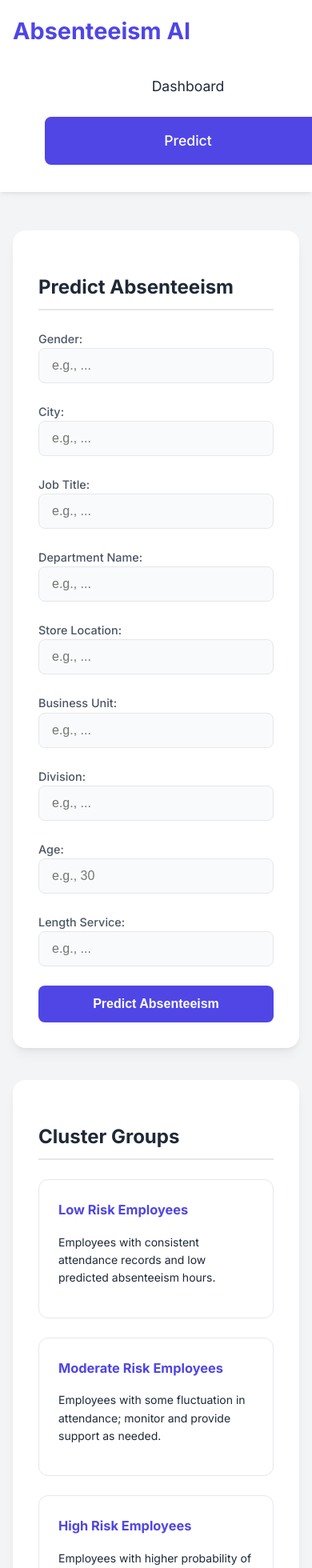
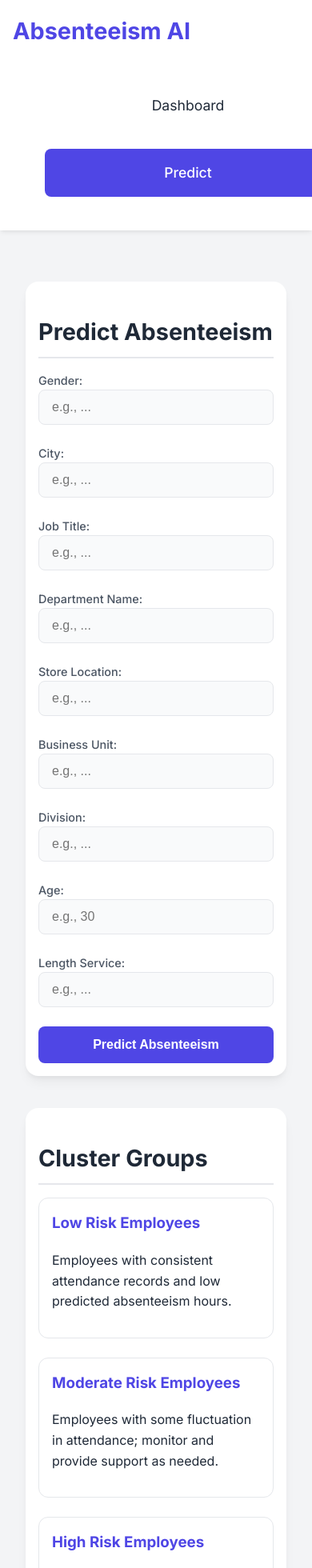
Before and after one commit to arshad-v/absenteeism-frontend, a React (Vite) app: page /predict in a window 390 px wide. Shown: the top 1960 px of the page at 80% size. Built offline with nearby package versions, Linux system fonts and the light colour scheme.

Commit message:
fix(css): Overhaul mobile UI for better responsiveness

```diff
--- a/src/style.css
+++ b/src/style.css
@@ -163,30 +163,92 @@ button:disabled {
 }
 
 /* --- Responsive Design --- */
+/* ==========================================
+   Mobile Responsive Styles
+========================================== */
+
 @media (max-width: 768px) {
-  body {
-    font-size: 14px;
-  }
-
-  .container {
+  /* --- General Layout --- */
+  section {
     padding: 1rem;
   }
 
-  h1 {
-    font-size: 2rem;
+  h2 {
+    font-size: 1.8rem;
+    margin-bottom: 1rem;
   }
 
-  h2 {
+  /* --- Navbar --- */
+  .navbar ul {
+    flex-direction: column;
+    align-items: center;
+    padding-top: 1rem;
+  }
+
+  .navbar li {
+    margin: 0.5rem 0;
+  }
+
+  /* --- Analytics Dashboard (HomePage) --- */
+  .eda-grid {
+    grid-template-columns: 1fr; /* Stack plots vertically */
+    gap: 1.5rem;
+    padding: 0;
+  }
+
+  .eda-image h3 {
+    font-size: 1rem;
+  }
+
+  /* --- Prediction Form (PredictionPage) --- */
+  .prediction-form {
+    grid-template-columns: 1fr; /* Stack form fields vertically */
+    gap: 0.5rem;
+    padding: 0;
+  }
+
+  .form-group {
+    padding: 0;
+  }
+
+  .form-group label {
+    font-size: 0.9rem;
+    margin-bottom: 4px;
+  }
+
+  .form-group input,
+  .form-group select {
+    padding: 0.7rem;
+    font-size: 1rem;
+  }
+
+  .btn-predict {
+    width: 100%;
+    padding: 0.8rem;
+    font-size: 1.1rem;
+    margin-top: 1rem;
+  }
+
+  /* --- Cluster Info --- */
+  .cluster-info h3 {
     font-size: 1.5rem;
   }
 
-  .eda-grid,
-  .cluster-grid {
-    grid-template-columns: 1fr;
-    gap: 1.5rem;
+  .cluster-groups {
+    grid-template-columns: 1fr; /* Stack cluster cards vertically */
+    gap: 1rem;
   }
 
-  form label {
+  .cluster-card {
+    padding: 1rem;
+  }
+
+  /* --- Form Styles --- */
+  form {
+    grid-template-columns: 1fr;
+  }
+
+  label {
     grid-column: 1 / -1; /* Make labels take full width */
   }
 
```
